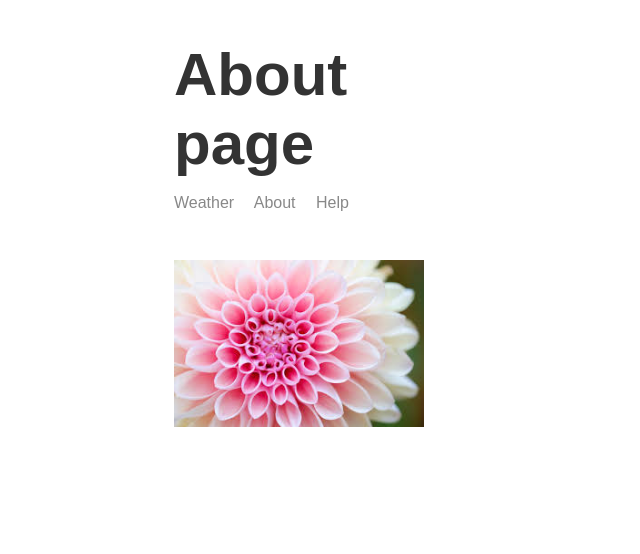
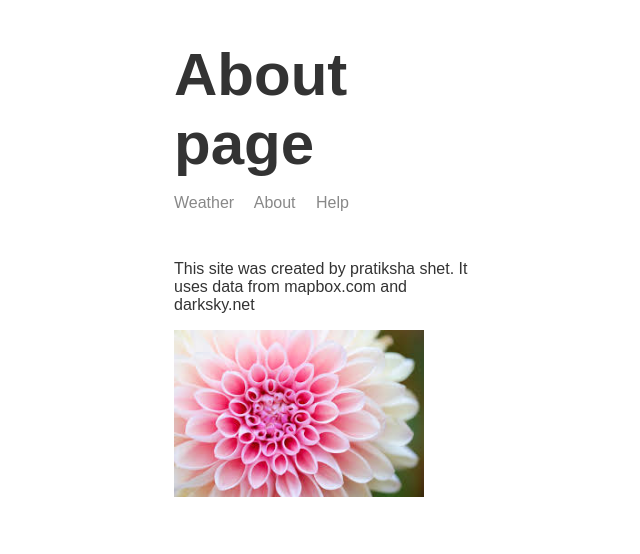
Before and after one commit to shetpratiksha/node3-weather-website, a Node server app: page /about in a window 1280 px wide. Shown: the top 554 px of the page, without its empty margins (316-956 px from the left). Run offline with Node 20, Linux system fonts and the light colour scheme.

Commit message:
modified about page to add p tag

```diff
--- a/templates/views/about.hbs
+++ b/templates/views/about.hbs
@@ -11,6 +11,7 @@
             <header>
               {{>header}}
             </header>
+            <p>This site was created by pratiksha shet. It uses data from mapbox.com and darksky.net</p>
             <img class="potrait" src="img/download.jpg"/>
         </div>
 
```
